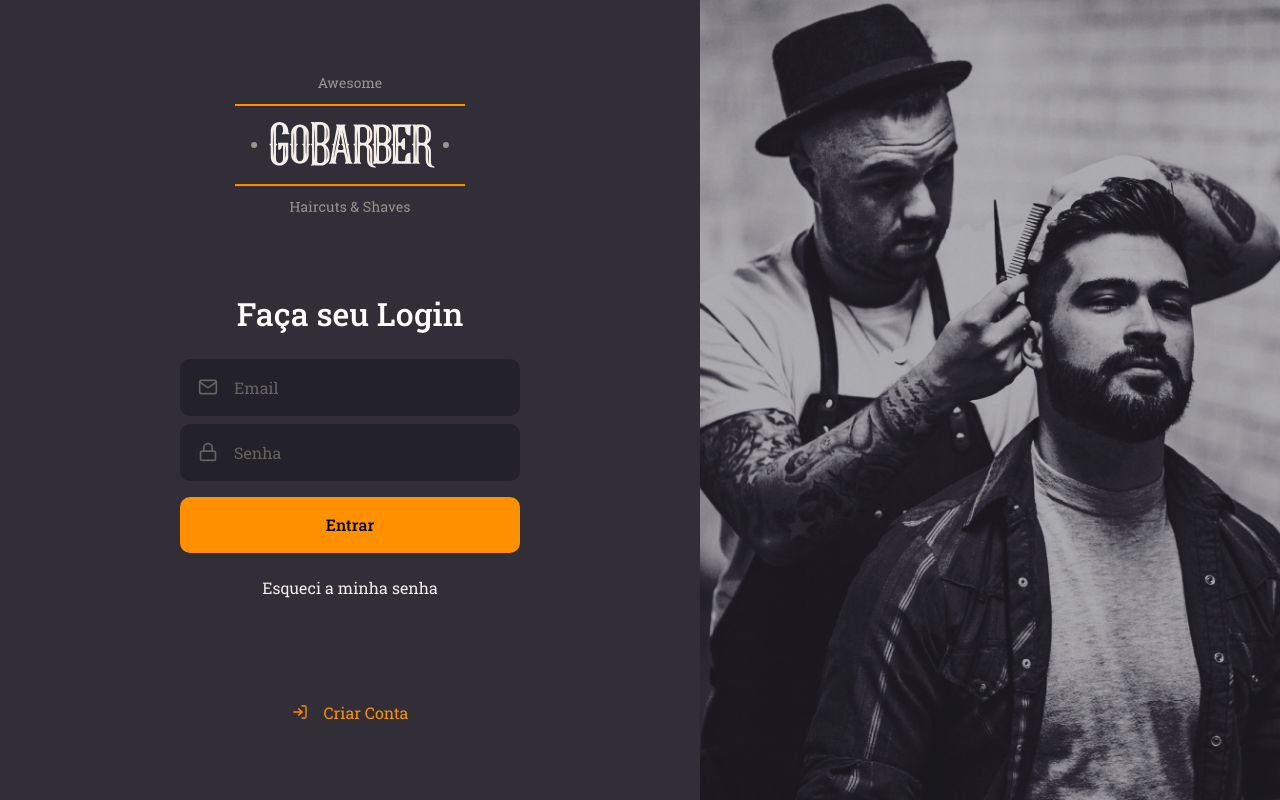
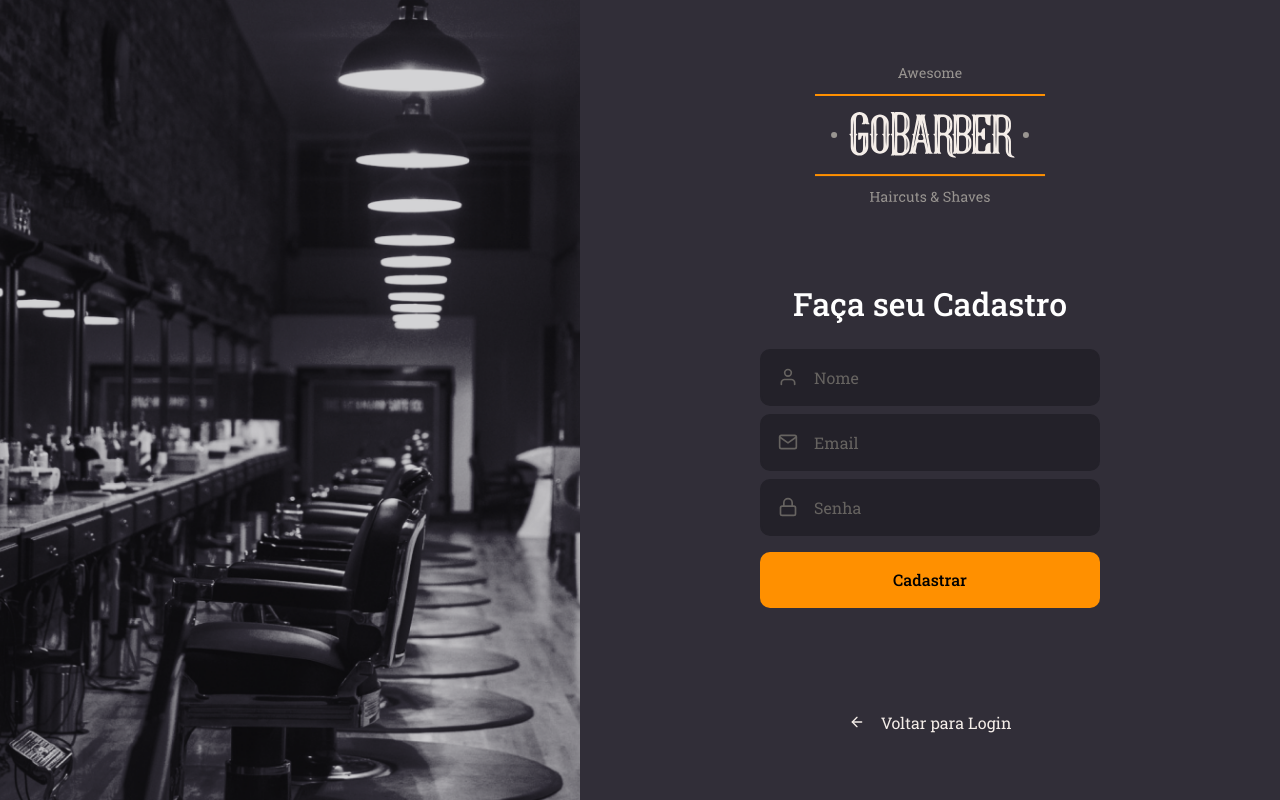
Before and after one commit to mrChernicharo/go-barber, a React (Create React App) app: page / in a window 1280 px wide. Built offline with nearby package versions, Linux system fonts and the light colour scheme.

Commit message:
página de cadastro (SignUp)

```diff
--- a/src/App.tsx
+++ b/src/App.tsx
@@ -1,12 +1,13 @@
 import React from 'react';
 
-import SignIn from './pages/SignIn'; // Olha esse import! NÃO é './pages/SignIn/index'
+// import SignIn from './pages/SignIn';
+import SignUp from './pages/SignUp';
 import GlobalStyle from './styles/global';
 
 const App: React.FC = () => (
   <>
     {/* <h1>Hello World</h1> */}
-    <SignIn />
+    <SignUp />
     <GlobalStyle />
   </>
 );
--- a/src/pages/SignIn/index.tsx
+++ b/src/pages/SignUp/index.tsx
@@ -1,5 +1,5 @@
 import React from 'react';
-import { FiLogIn, FiMail, FiLock } from 'react-icons/fi';
+import { FiArrowLeft, FiUser, FiMail, FiLock } from 'react-icons/fi';
 
 import logoImg from '../../assets/go_barber_logo.svg';
 
@@ -8,14 +8,16 @@
 
 import { Container, Content, Background } from './styles';
 
-const SignIn: React.FC = () => (
+const SignUp: React.FC = () => (
   <Container>
+    <Background />
     <Content>
       <img src={logoImg} alt="Go Barber" />
 
       <form>
-        <h1>Faça seu Login</h1>
+        <h1>Faça seu Cadastro</h1>
 
+        <Input name="nome" icon={FiUser} placeholder="Nome" />
         <Input name="email" icon={FiMail} placeholder="Email" />
         <Input
           name="password"
@@ -24,17 +26,14 @@
           placeholder="Senha"
         />
 
-        <Button type="submit">Entrar</Button>
-
-        <a href="forgoten">Esqueci a minha senha</a>
+        <Button type="submit">Cadastrar</Button>
       </form>
 
       <a href="SignUp">
-        <FiLogIn />
-        Criar Conta
+        <FiArrowLeft />
+        Voltar para Login
       </a>
     </Content>
-    <Background />
   </Container>
 );
-export default SignIn;
+export default SignUp;
--- /dev/null
+++ b/src/pages/SignUp/styles.ts
@@ -0,0 +1,66 @@
+import styled from 'styled-components';
+import { shade } from 'polished';
+
+import signUpBackgroundImage from '../../assets/sign-up-background.png';
+
+export const Container = styled.div`
+  height: 100vh; /**100% do viewport height */
+  display: flex;
+  align-items: stretch; /* tanto o Content quanto o Background terão 100% do viewport */
+`;
+
+export const Content = styled.div`
+  width: 100%;
+  max-width: 700px;
+
+  display: flex;
+  flex-direction: column;
+  align-items: center;
+  place-content: center;
+
+  form {
+    margin: 80px 0; /**margem superior/inferior */
+    width: 340px; /**diminui os inputs */
+    text-align: center; /*e agora sim centralizou essa joça*/
+
+    h1 {
+      margin-bottom: 24px;
+    }
+
+    a {
+      color: #f4ede8;
+      display: block;
+      margin-top: 24px;
+      text-decoration: none;
+      transition: color 0.2s;
+
+      &:hover {
+        color: ${shade(0.3, '#f4ede8')};
+      }
+    }
+  }
+  > a {
+    color: #f4ede8;
+    display: block;
+    margin-top: 24px;
+    text-decoration: none;
+    transition: color 0.2s;
+
+    display: flex;
+    align-items: center;
+
+    svg {
+      margin-right: 16px;
+    }
+    transition: color 0.2s;
+
+    &:hover {
+      color: ${shade(0.3, '#f4ede8')};
+    }
+  }
+`;
+export const Background = styled.div`
+  flex: 1;
+  background: url(${signUpBackgroundImage}) no-repeat center;
+  background-size: cover;
+`;
```
Also changed, not shown: src/assets/sign-up-background.png (renamed from src/assets/1587470786293-attachment.png).
